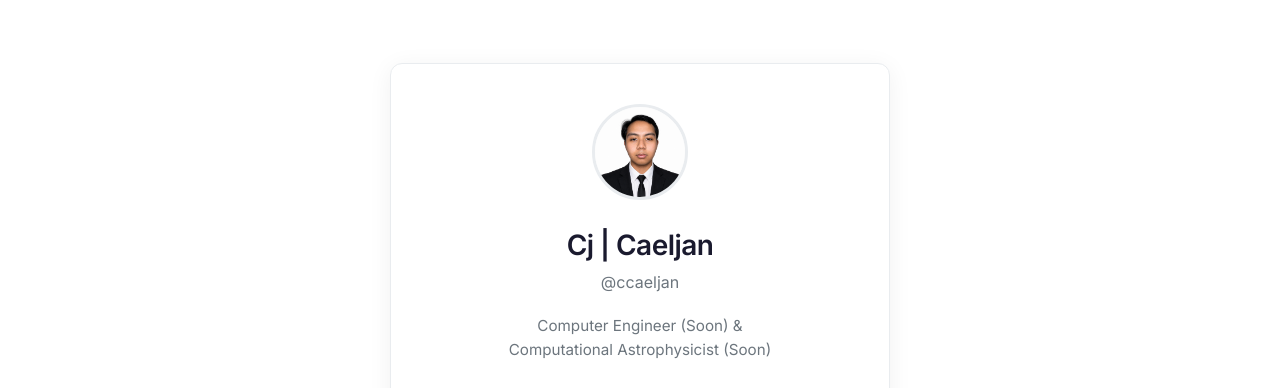
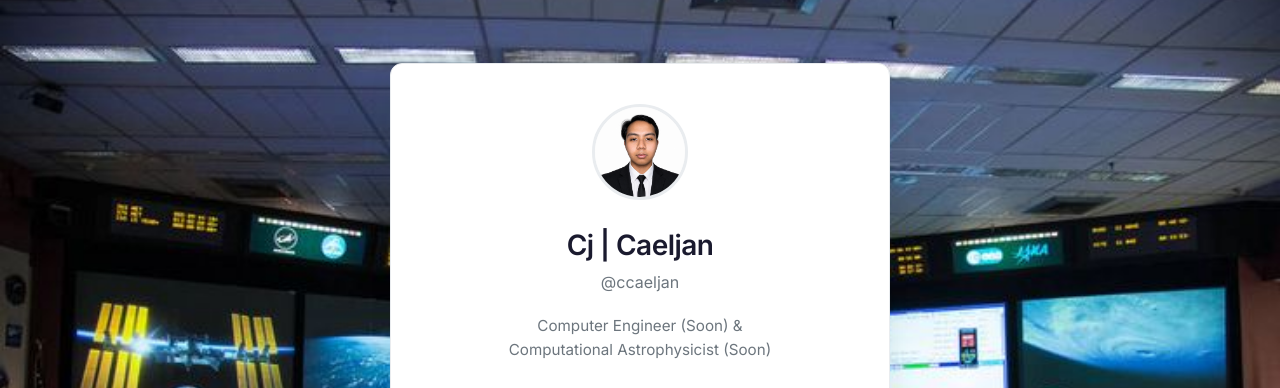
Before and after one commit to ccaeljan-lang/Caeljan-Cristobal, a website: page index.html in a window 1280 px wide. Shown: the top 388 px of the page. Drawn offline with Linux system fonts and the light colour scheme.

Commit message:
change background design

```diff
--- a/style.css
+++ b/style.css
@@ -26,7 +26,7 @@
 body {
     font-family: 'Inter', -apple-system, BlinkMacSystemFont, 'Segoe UI', Roboto, sans-serif;
 
-    background-image: url("images/background.jpg");
+    background-image: url("images/background.jpeg");
     background-size: cover;
     background-position: center;
     background-repeat: no-repeat;
@@ -41,6 +41,7 @@ body {
     line-height: 1.5;
     -webkit-font-smoothing: antialiased;
     -moz-osx-font-smoothing: grayscale;
+}
 
 .container {
     width: 100%;
```
Lines whose indentation alone changed are shown as unchanged.
